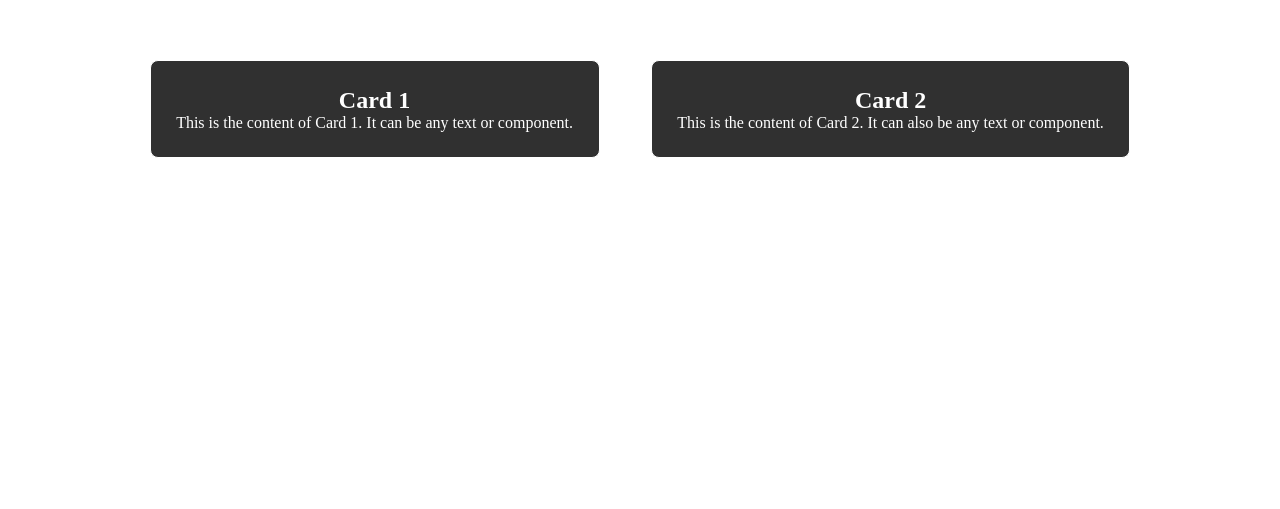
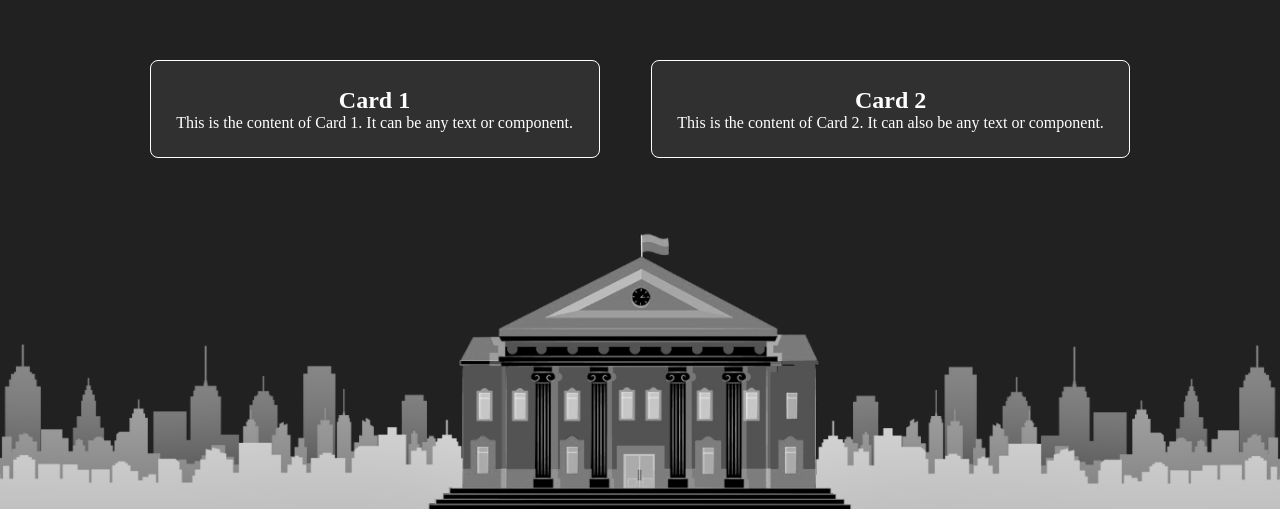
Before and after one commit to thebadsektor/tc3202-3b-3, a React (Vite) app: page / in a window 1280 px wide. Shown: the part 291-800 px from the top of the page. Built offline with nearby package versions, Linux system fonts and the light colour scheme.

Commit message:
new bg app

```diff
--- a/src/App.css
+++ b/src/App.css
@@ -1,6 +1,14 @@
 .App {
+  display: flex;
+  justify-content: center;
+  align-items: center;
   width: 100%;
   height: 100vh;
+  background-image: url("../src/assets/Background.png");
+  background-size: cover;
+  background-position: bottom center;
+  background-repeat: no-repeat;
+  background-color: #212121;
 }
 
 .search-bar-container {
```
